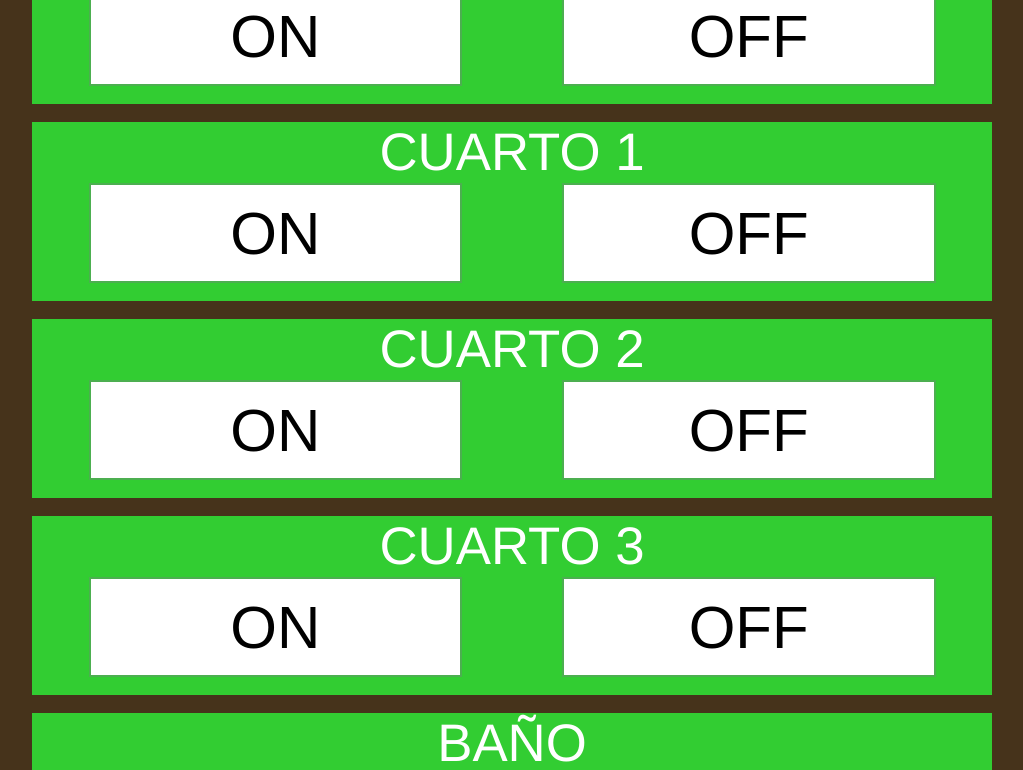
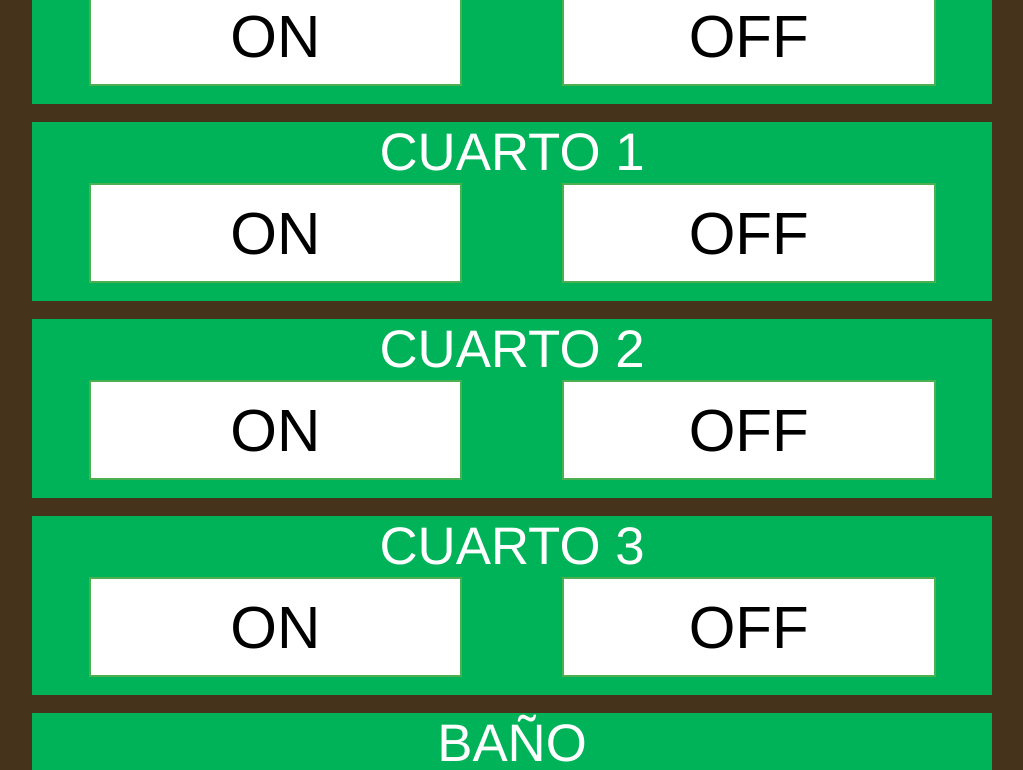
Before and after one commit to Thecatkiller/ardu, a plain HTML site: page index.html in a window 1280 px wide. Shown: the part 639-1409 px from the top of the page, without its empty margins (128-1151 px from the left). Drawn offline with Linux system fonts and the light colour scheme.

Commit message:
cambio fondo

```diff
--- a/Css/css1.css
+++ b/Css/css1.css
@@ -44,8 +44,8 @@ body{
 }
 .div_sub{
 	height:100px;
-	background-color: limegreen;
-	border:1px solid limegreen;
+	background-color: #00b359;
+	border:1px solid #00b359;
 }
 .div_sub_name{
 	font-style: normal;
@@ -55,9 +55,9 @@ body{
 	text-align: center;
 	font-size: 3.3em;
 	color:#fff;
-	background-color: limegreen;
+	background-color: #00b359;
 
-	border:1px solid limegreen;
+	border:1px solid #00b359;
 	margin-top:18px;
 
 
@@ -65,9 +65,9 @@ body{
 }
 .div_sub_bottom{
 	height:15px;
-	background-color: limegreen;
+	background-color: #00b359;
 
-	border:1px solid limegreen;
+	border:1px solid #00b359;
 
 
 }
@@ -90,7 +90,7 @@ body{
     font-size: 60px;
 
 
-    transition-duration: 0.2s;
+    transition-duration: 0.4s;
     cursor: pointer;
 
 	background-color: white;
```
